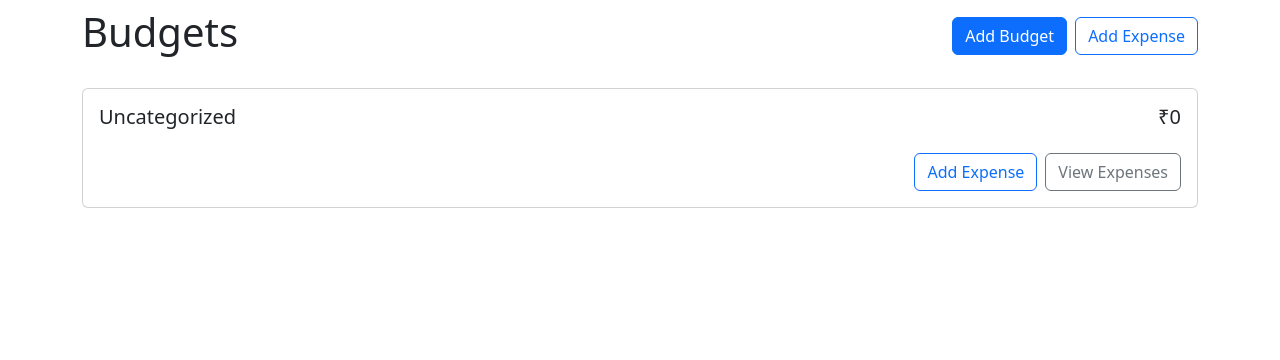
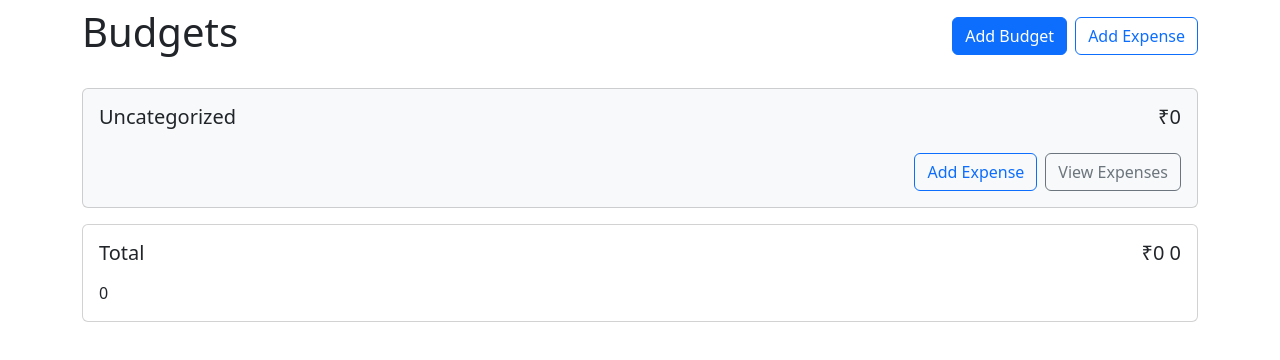
Before and after one commit to AyonMandal/BudgetAppWithContext, a React (Create React App) app: page / in a window 1280 px wide. Shown: the top 360 px of the page. Built offline with nearby package versions, Linux system fonts and the light colour scheme.

Commit message:
Basic functionality completed

```diff
--- a/src/App.js
+++ b/src/App.js
@@ -7,6 +7,7 @@ import { useState } from "react";
 import { useBudgets } from "./context/BudgetContext";
 import AddExpenseModal from "./components/AddExpenseModal";
 import UncategorizedBudgetCard from "./components/UncategorizedBudgetCard";
+import TotalBudgetCard from "./components/TotalBudgetCard";
 
 const App = () => {
   const [showAddBudgetModal, setShowAddBudgetModal] = useState(false);
@@ -58,7 +59,11 @@ const App = () => {
             />
           );
         })}
-        <UncategorizedBudgetCard budgetIdToPass={showExpenseModalForBudget} />
+        <UncategorizedBudgetCard
+          budgetIdToPass={showExpenseModalForBudget}
+          bgGray={true}
+        />
+        <TotalBudgetCard />
       </Container>
       <AddBudgetModal
         showModal={showAddBudgetModal}
--- a/src/components/BudgetCard.js
+++ b/src/components/BudgetCard.js
@@ -37,7 +37,7 @@ const BudgetCard = (props) => {
             label={`${getLabelPercentageValue(props.amount, props.maxAmount)}%`}
           />
         )}
-
+        {!props.hideButtonsFromCard && (
           <Stack direction="horizontal" gap={2} className="mt-4">
             <Button
               variant="outline-primary"
@@ -48,6 +48,7 @@ const BudgetCard = (props) => {
             </Button>
             <Button variant="outline-secondary">View Expenses</Button>
           </Stack>
+        )}
       </Card.Body>
     </Card>
   );
--- /dev/null
+++ b/src/components/TotalBudgetCard.js
@@ -0,0 +1,24 @@
+import React from "react";
+import BudgetCard from "./BudgetCard";
+import { useBudgets } from "../context/BudgetContext";
+
+const TotalBudgetCard = (props) => {
+  const { expenses, budgets } = useBudgets();
+  const totalAmount = expenses.reduce(
+    (total, expense) => total + expense.amount,
+    0
+  );
+  const maxedAmount = budgets.reduce((total, budget) => total + budget.max, 0);
+  return (
+    <BudgetCard
+      name="Total"
+      amount={totalAmount}
+      maxAmount={maxedAmount}
+      id="TOTAL"
+      hideButtonsFromCard={true}
+      {...props}
+    />
+  );
+};
+
+export default TotalBudgetCard;
```
Lines whose indentation alone changed are shown as unchanged.
